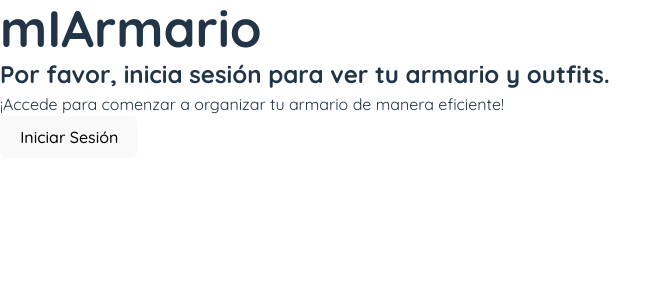
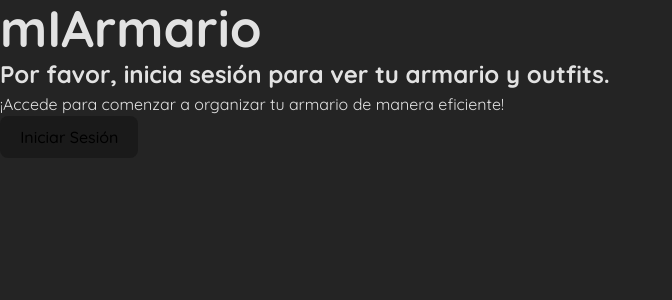
Before and after one commit to Juan-Diego-E/miarmario, a React (Vite) app in the folder miarmario/: page / in a window 1280 px wide. Shown: the top 300 px of the page, without its empty margins (0-672 px from the left). Built offline with nearby package versions, Linux system fonts and the light colour scheme; a web font is replaced by a local one.

Commit message:
Updating light mode colors

```diff
--- a/miarmario/src/styles/index.css
+++ b/miarmario/src/styles/index.css
@@ -59,23 +59,24 @@
   transition: border-color 0.25s;
 }
 button:hover {
-  border-color: #646cff;
+  border-color: #706234;
 }
 button:focus,
 button:focus-visible {
   outline: 4px auto -webkit-focus-ring-color;
 }
 
-/* @media (prefers-color-scheme: dark) { */
-@media (prefers-color-scheme: light) {
+@media (prefers-color-scheme: dark) {
+/* @media (prefers-color-scheme: light) { */
   :root {
     color: #213547;
-    background-color: #ffffff;
+    background-color: #fcf6d8;
   }
   a:hover {
     color: #747bff;
   }
   button {
-    background-color: #f9f9f9;
+    background-color: #213547;
+    color: #fcf6d8;
   }
 }
```
